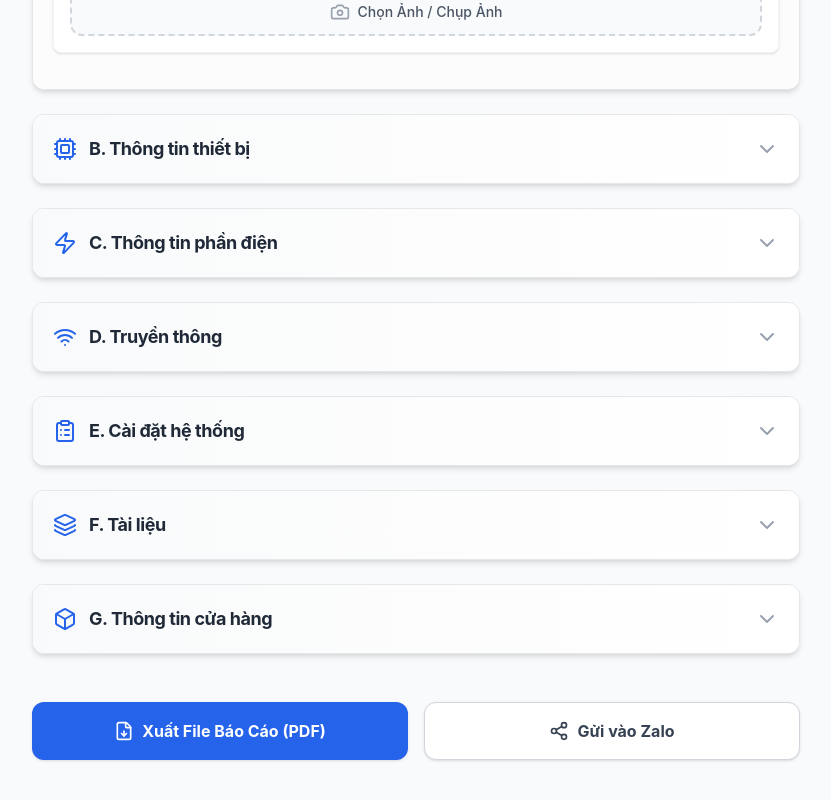
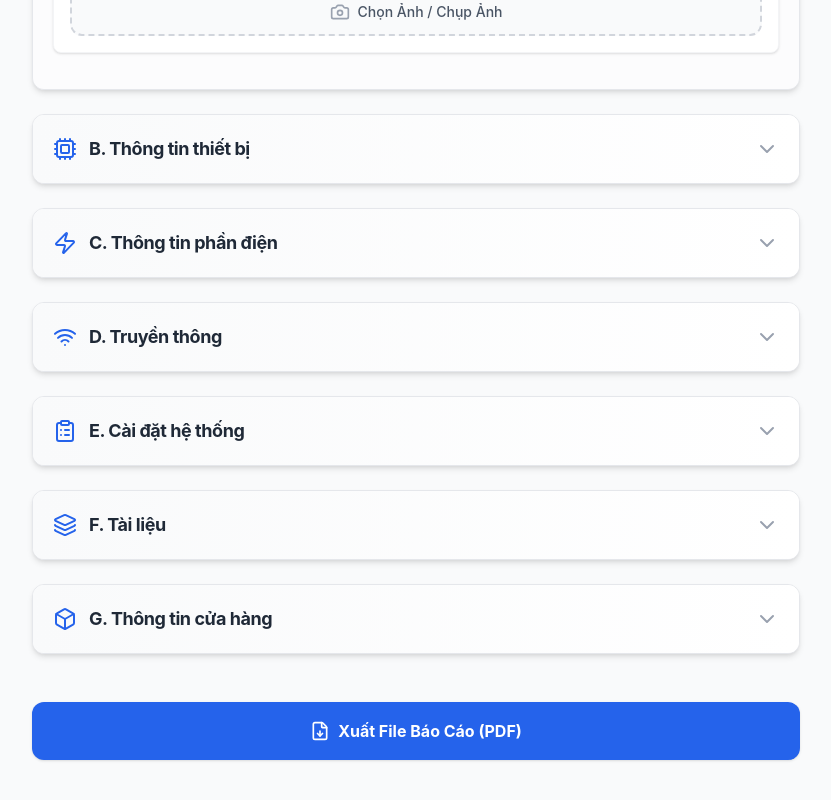
Before and after one commit to huy16/Checklist-Report, a React (Vite) app: page / in a window 1280 px wide. Shown: the part 1752-2552 px from the top of the page, without its empty margins (224-1055 px from the left). Built offline with nearby package versions, Linux system fonts and the light colour scheme.

Commit message:
chore: remove Zalo share functionality as requested.

```diff
--- a/src/components/ChecklistApp.jsx
+++ b/src/components/ChecklistApp.jsx
@@ -101,11 +101,7 @@ const ChecklistApp = () => {
     alert("Vui lòng hoàn thành tất cả các mục bắt buộc trong các hạng mục checklist.");
   };
 
-  const handleZaloShare = () => {
-    const url = encodeURIComponent(window.location.href);
-    const text = encodeURIComponent(`Báo cáo Checklist ${activeSchemaType === 'install' ? 'Lắp Đặt' : 'O&M'} chuẩn bị hoàn thành.`);
-    window.open(`https://zalo.me/share?url=${url}&text=${text}`, '_blank');
-  };
+
 
   const getFormProgress = () => {
     // Basic approximation of progress based on non-empty fields
@@ -210,14 +206,7 @@ const ChecklistApp = () => {
                 )}
               </button>
 
-              <button
-                type="button"
-                onClick={handleZaloShare}
-                className="flex-1 flex justify-center items-center py-4 px-4 border border-gray-300 rounded-xl shadow-sm leading-6 font-bold text-gray-700 bg-white hover:bg-blue-50 hover:text-blue-600 hover:border-blue-200 transition-all transform hover:scale-[1.01] active:scale-[0.99] focus:outline-hidden focus:ring-2 focus:ring-offset-2 focus:ring-blue-500"
-              >
-                <Share2 className="mr-2 h-5 w-5" />
-                Gửi vào Zalo
-              </button>
+
             </div>
           </form>
         </FormProvider>
```
